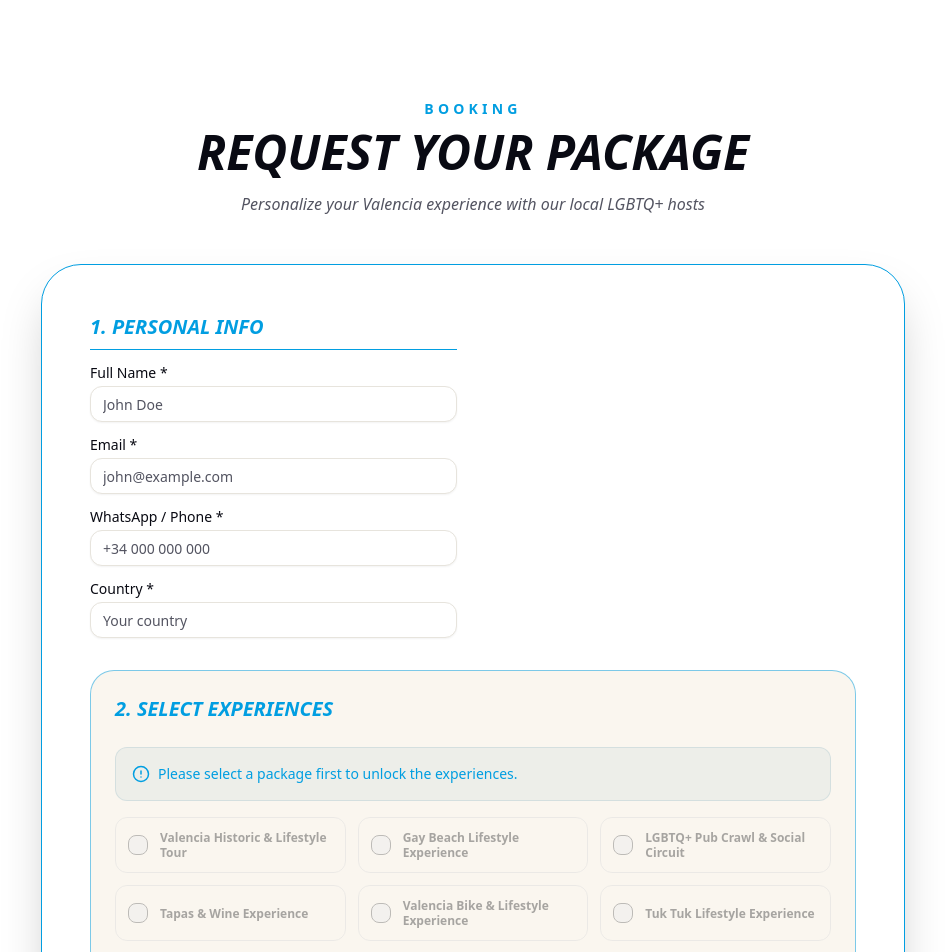
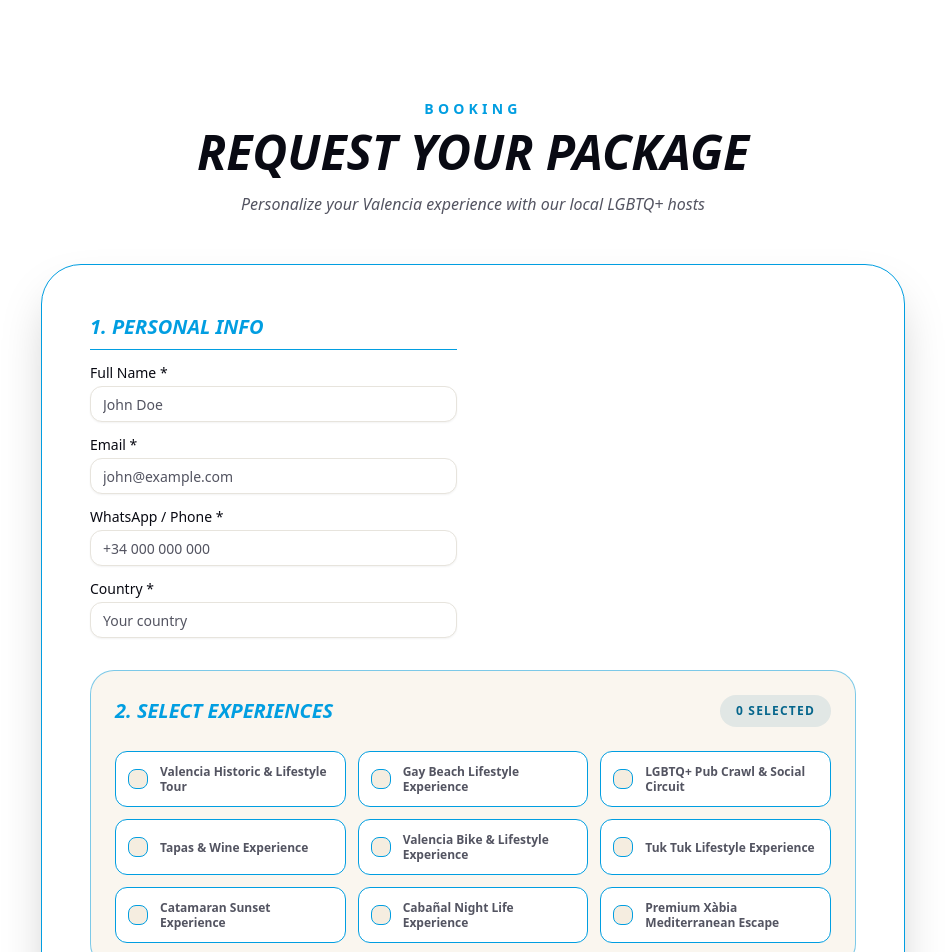
Before and after one commit to PJ-ARIAS/formualriobov, a React (Vite) app: page / in a window 1280 px wide. Shown: the top 952 px of the page, without its empty margins (167-1112 px from the left). Built offline with nearby package versions, Linux system fonts and the light colour scheme.

Commit message:
eliminacion y cambio del formulario para uso sin la seccion de paquetes

```diff
--- a/src/components/formulario.tsx
+++ b/src/components/formulario.tsx
@@ -5,14 +5,14 @@ import emailjs from "@emailjs/browser";
 import { Button } from "./ui/button";
 import { Input } from "./ui/input";
 import { Label } from "./ui/label";
-import {
-  Select,
-  SelectContent,
-  SelectItem,
-  SelectTrigger,
-  SelectValue,
-} from "./ui/select";
-import { Send, Check, AlertCircle } from "lucide-react";
+// import {
+//   Select,
+//   SelectContent,
+//   SelectItem,
+//   SelectTrigger,
+//   SelectValue,
+// } from "./ui/select";
+import { Send, Check } from "lucide-react";
 import { cn } from "../../lib/utils";
 import { trackGA4Event } from "../../utils/analytics";
 
@@ -20,7 +20,7 @@ export function RegistrationForm() {
   const [isSubmitted, setIsSubmitted] = useState(false);
   const [isLoading, setIsLoading] = useState(false); // Estado para evitar múltiples envíos
   const [selectedExperiences, setSelectedExperiences] = useState<string[]>([]);
-  const [selectedPackage, setSelectedPackage] = useState<string>("");
+  // const [selectedPackage, setSelectedPackage] = useState<string>("");
 
   const experiences = [
     "Valencia Historic & Lifestyle Tour",
@@ -34,25 +34,31 @@ export function RegistrationForm() {
     "Premium Xàbia Mediterranean Escape",
   ];
 
-  const packageLimits: Record<string, number> = {
-    a: 3,
-    b: 4,
-    c: 5,
+  const handleToggle = (exp: string) => {
+    setSelectedExperiences((prev) =>
+      prev.includes(exp) ? prev.filter((e) => e !== exp) : [...prev, exp],
+    );
   };
 
-  const currentLimit = packageLimits[selectedPackage] || 0;
+  // const packageLimits: Record<string, number> = {
+  //   a: 3,
+  //   b: 4,
+  //   c: 5,
+  // };
 
-  const handleToggle = (exp: string) => {
-    if (!selectedPackage) return;
-    setSelectedExperiences((prev) => {
-      const isSelected = prev.includes(exp);
-      if (isSelected) return prev.filter((e) => e !== exp);
-      if (prev.length < currentLimit) {
-        return [...prev, exp];
-      }
-      return prev;
-    });
-  };
+  // const currentLimit = packageLimits[selectedPackage] || 0;
+
+  // const handleToggle = (exp: string) => {
+  //   if (!selectedPackage) return;
+  //   setSelectedExperiences((prev) => {
+  //     const isSelected = prev.includes(exp);
+  //     if (isSelected) return prev.filter((e) => e !== exp);
+  //     if (prev.length < currentLimit) {
+  //       return [...prev, exp];
+  //     }
+  //     return prev;
+  //   });
+  // };
 
   const handleSubmit = async (e: React.FormEvent<HTMLFormElement>) => {
     e.preventDefault();
@@ -67,7 +73,7 @@ export function RegistrationForm() {
       reply_to: formData.get("email"), // IMPORTANTE: Para que funcione el Auto-Reply
       phone: formData.get("phone"),
       country: formData.get("country"),
-      package: selectedPackage.toUpperCase(),
+      // package: selectedPackage.toUpperCase(),
       experiences: selectedExperiences.join(", "),
       arrival_date: formData.get("arrival"),
       travelers: formData.get("travelers"),
@@ -86,7 +92,7 @@ export function RegistrationForm() {
 
       // 4. TRACKING GA4
       trackGA4Event("generate_lead_gay_games", {
-        package_type: selectedPackage,
+        // package_type: selectedPackage,
         experience_count: selectedExperiences.length,
         experiences: selectedExperiences.join(", "),
         location: "registration_form_footer",
@@ -122,7 +128,7 @@ export function RegistrationForm() {
         <p className="text-muted-foreground max-w-md mx-auto italic text-pretty">
           Your request for{" "}
           <strong className="text-foreground">
-            Package {selectedPackage.toUpperCase()}
+            Package {selectedExperiences}
           </strong>{" "}
           has been sent. Our local team will contact you shortly to finalize
           your Mediterranean experience.
@@ -284,46 +290,23 @@ export function RegistrationForm() {
               <Label className="text-muted block font-black text-xl uppercase italic">
                 2. Select Experiences
               </Label>
-              {selectedPackage && (
-                <span
-                  className={cn(
-                    "text-xs font-black uppercase tracking-widest px-4 py-2 rounded-full transition-colors",
-                    selectedExperiences.length === currentLimit
-                      ? "bg-muted text-white"
-                      : "bg-primary/10 text-primary",
-                  )}
-                >
-                  {selectedExperiences.length} / {currentLimit} Selected
-                </span>
-              )}
+              <span className="text-xs font-black uppercase tracking-widest px-4 py-2 rounded-full bg-primary/10 text-primary">
+                {selectedExperiences.length} Selected
+              </span>
             </div>
-
-            {!selectedPackage && (
-              <div className="flex items-center gap-2 p-4 bg-primary/5 text-muted rounded-xl mb-4 text-sm font-medium border border-primary/10">
-                <AlertCircle size={18} />
-                Please select a package first to unlock the experiences.
-              </div>
-            )}
 
             <div className="grid grid-cols-1 sm:grid-cols-2 lg:grid-cols-3 gap-3">
               {experiences.map((exp) => {
                 const isSelected = selectedExperiences.includes(exp);
-                const isMaxed =
-                  selectedExperiences.length >= currentLimit && !isSelected;
                 return (
                   <div
                     key={exp}
                     onClick={() => handleToggle(exp)}
                     className={cn(
-                      "group flex items-center gap-3 p-3 rounded-xl border transition-all duration-300 select-none",
-                      !selectedPackage
-                        ? "opacity-40 cursor-not-allowed"
-                        : "cursor-pointer",
+                      "group flex items-center gap-3 p-3 rounded-xl border transition-all duration-300 select-none cursor-pointer",
                       isSelected
                         ? "border-muted bg-muted/15 ring-1 ring-muted"
-                        : isMaxed
-                          ? "opacity-50 grayscale"
-                          : "bg-card border-muted hover:border-primary/50",
+                        : "bg-card border-muted hover:border-primary/50",
                     )}
                   >
                     <div
```
